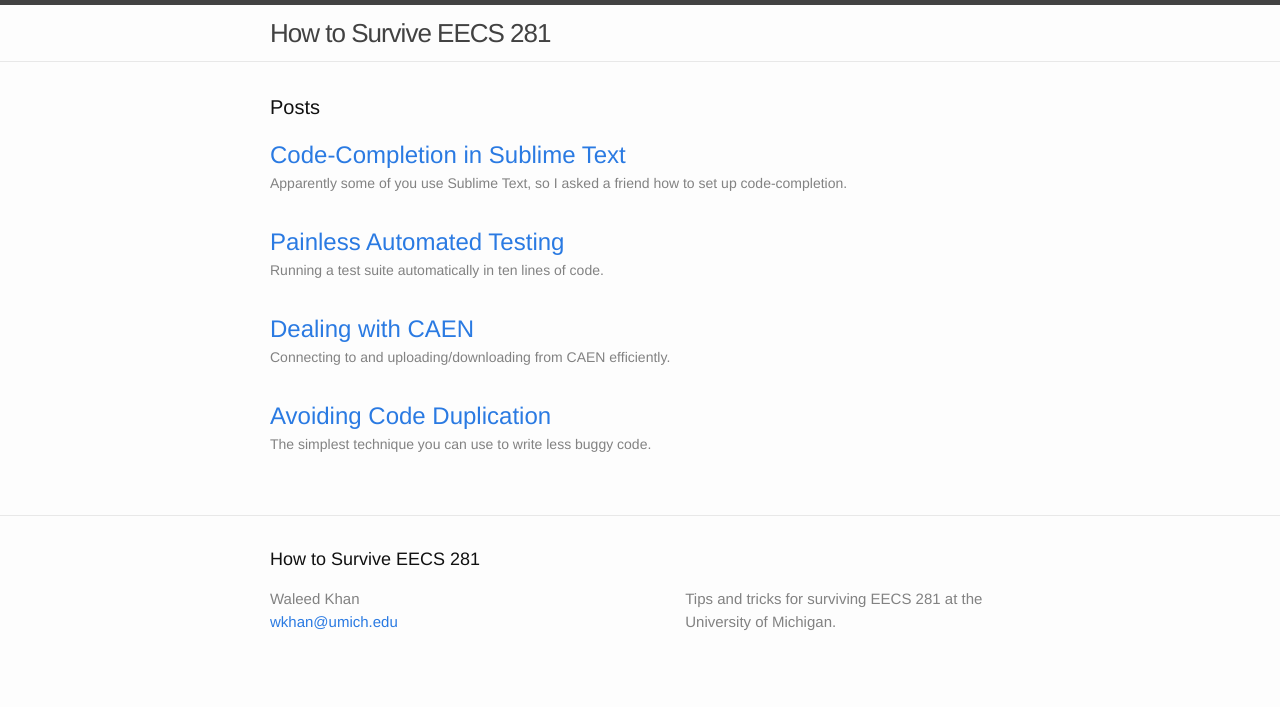
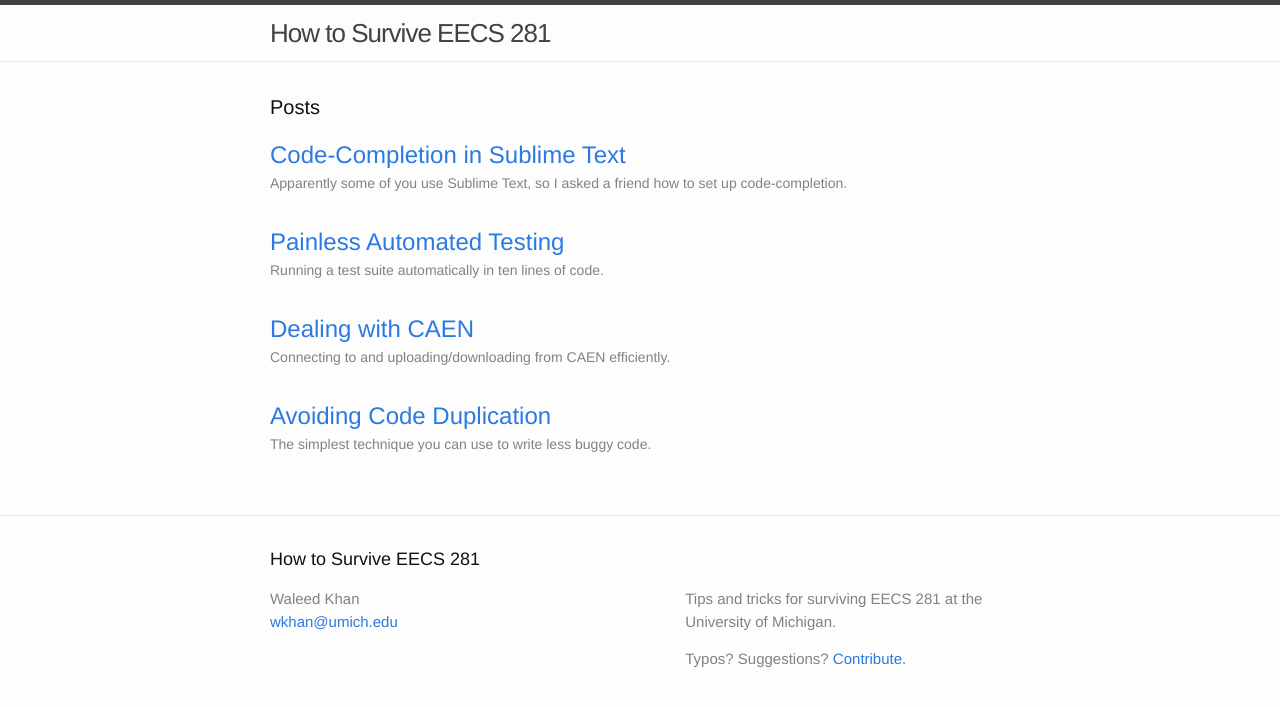
Before and after one commit to arxanas/how-to-survive-eecs-281, a Jekyll site: the page built from index.html, in a window 1280 px wide. Shown: the top 707 px of the page. Built offline with Jekyll 4.4.1, drawn with Linux system fonts in a browser that asks for light colours.

Commit message:
Add contribute link.

```diff
--- a/_config.yml
+++ b/_config.yml
@@ -7,6 +7,8 @@ description: > # this means to ignore newlines until "baseurl:"
 baseurl: "/281" # the subpath of your site, e.g. /blog/
 url: "http://waleedkhan.name" # the base hostname & protocol for your site
 
+contribute_link: "https://github.com/arxanas/how-to-survive-eecs-281"
+
 # Build settings
 markdown: kramdown
 
--- a/_includes/footer.html
+++ b/_includes/footer.html
@@ -47,6 +47,10 @@
 
       <div class="footer-col  footer-col-3">
         <p class="text">{{ site.description }}</p>
+
+        {% if site.contribute_link %}
+          <p class="text">Typos? Suggestions? <a href="{{ site.contribute_link }}">Contribute.</a></p>
+        {% endif %}
       </div>
     </div>
 
```
Also changed, not shown: README.md.
